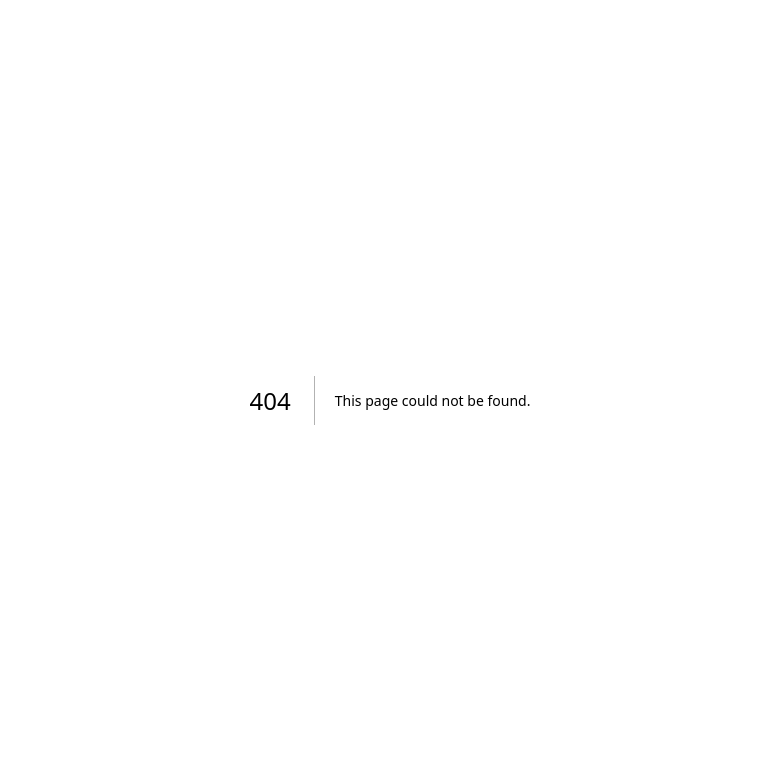
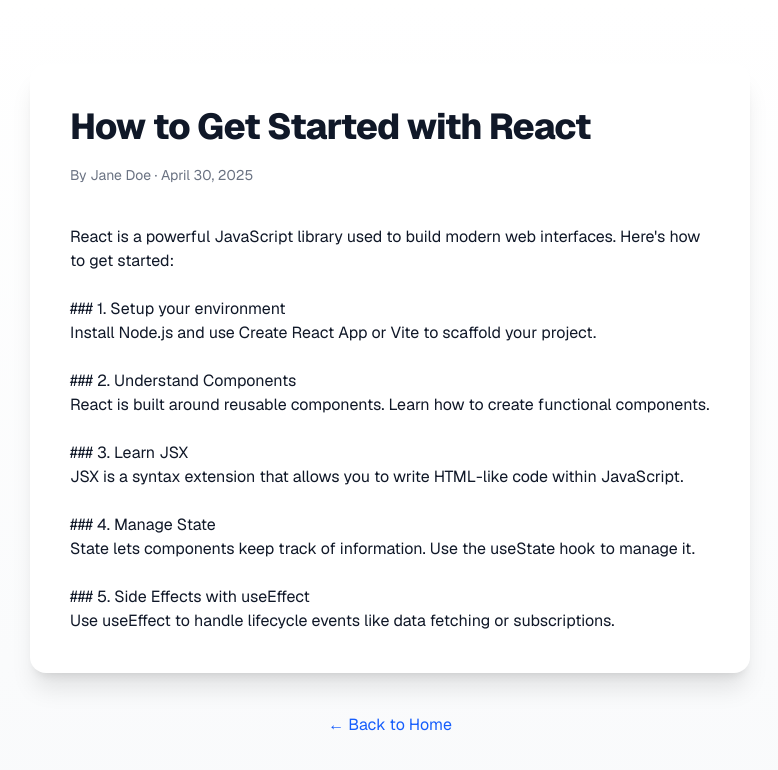
Before and after one commit to jktejada-asceoft/GTagsSampleWebsite, a Next.js app in the folder app-sample-gtags/: page /posts/1 in a window 1280 px wide. Before the commit this address had no page. Shown: the top 770 px of the page, without its empty margins (250-1028 px from the left). Built offline with nearby package versions, Linux system fonts and the light colour scheme.

Commit message:
Create page.tsx

```diff
--- /dev/null
+++ b/app-sample-gtags/src/app/posts/[id]/page.tsx
@@ -0,0 +1,110 @@
+// src/app/posts/[id]/page.tsx
+
+import { notFound } from "next/navigation";
+import Link from "next/link";
+import React from "react";
+
+const posts = [
+  {
+    id: "1",
+    title: "How to Get Started with React",
+    author: "Jane Doe",
+    date: "April 30, 2025",
+    body: `React is a powerful JavaScript library used to build modern web interfaces. Here's how to get started:
+
+### 1. Setup your environment
+Install Node.js and use Create React App or Vite to scaffold your project.
+
+### 2. Understand Components
+React is built around reusable components. Learn how to create functional components.
+
+### 3. Learn JSX
+JSX is a syntax extension that allows you to write HTML-like code within JavaScript.
+
+### 4. Manage State
+State lets components keep track of information. Use the useState hook to manage it.
+
+### 5. Side Effects with useEffect
+Use useEffect to handle lifecycle events like data fetching or subscriptions.`,
+  },
+  {
+    id: "2",
+    title: "10 Tips for Better Web Performance",
+    author: "John Smith",
+    date: "May 1, 2025",
+    body:
+      `Optimizing web performance improves both SEO and user experience. Here are 10 proven strategies:
+
+1. **Lazy Load Images** - Only load what's in view.
+2. **Compress Assets** - Use gzip or Brotli.
+3. **Use a CDN** - Serve static files from locations closer to users.
+4. **Minimize JavaScript** - Remove unused code.
+5. **Optimize Fonts** - Load only the required font weights.
+6. **Enable Caching** - Use proper cache headers.
+7. **Reduce DOM Size** - A smaller DOM is more performant.
+8. **Defer Non-Critical JS** - Use ` +
+      "`defer` or `async` attributes." +
+      `
+9. **Use Responsive Images** - Use ` +
+      "`srcset` for different resolutions." +
+      `
+10. **Analyze with Lighthouse** - Continuously audit your site.`,
+  },
+  {
+    id: "3",
+    title: "Understanding useEffect in Depth",
+    author: "Emily Stone",
+    date: "May 2, 2025",
+    body: `The useEffect hook manages side effects in React. Here's what you need to know:
+
+### What is useEffect?
+useEffect lets you synchronize a component with external systems like APIs, DOM, or timers.
+
+### Basic Usage
+Pass a function to useEffect that runs after render. You can also return a cleanup function.
+
+### Dependency Array
+Control when effects run using the dependency array.
+
+### Common Pitfalls
+- Missing dependencies
+- Memory leaks
+- Stale closures
+
+### Best Practices
+- Keep effects focused
+- Use multiple effects instead of combining logic
+- Test cleanup behavior explicitly`,
+  },
+];
+
+export default async function PostPage({ params }: { params: { id: string } }) {
+  const post = posts.find((p) => p.id === params.id);
+
+  if (!post) return notFound();
+
+  return (
+    <div className="min-h-screen bg-gradient-to-b from-white to-gray-50 text-gray-900 font-sans">
+      <main className="max-w-3xl mx-auto px-6 py-16">
+        <article className="bg-white shadow-xl rounded-2xl p-10">
+          <header className="mb-10">
+            <h1 className="text-4xl font-extrabold tracking-tight leading-tight text-gray-900 mb-4">
+              {post.title}
+            </h1>
+            <div className="text-sm text-gray-500">
+              <span>By {post.author}</span> · <time>{post.date}</time>
+            </div>
+          </header>
+          <section className="prose prose-blue prose-lg max-w-none">
+            <div className="whitespace-pre-line">{post.body}</div>
+          </section>
+        </article>
+        <div className="mt-10 text-center">
+          <Link href="/" className="text-blue-600 hover:underline text-base">
+            ← Back to Home
+          </Link>
+        </div>
+      </main>
+    </div>
+  );
+}
```
